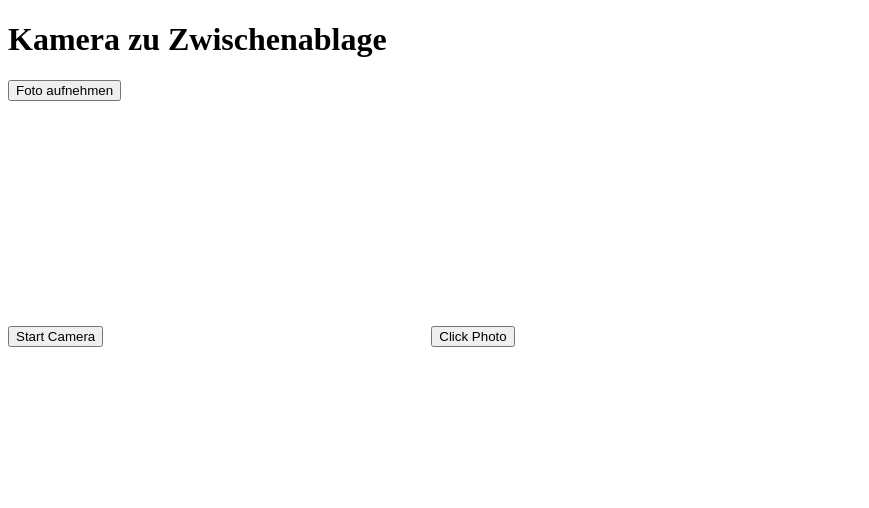
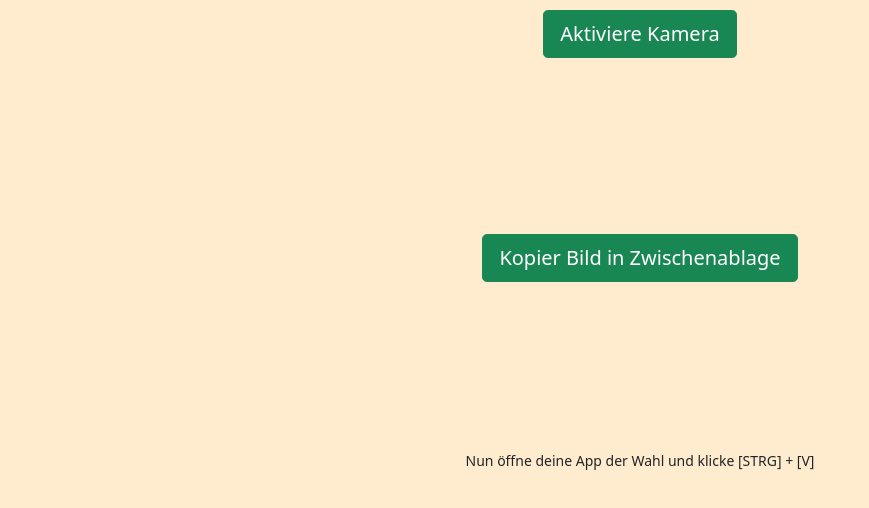
Before and after one commit to chrstnklb/webcam-to-clipboard, a plain HTML site: page index.html in a window 1280 px wide. Shown: the whole page, without its empty margins (0-869 px from the left). Drawn offline with nearby package versions, Linux system fonts and the light colour scheme.

Commit message:
Build the mvp and center align all elements.

```diff
--- a/index.html
+++ b/index.html
@@ -1,23 +1,58 @@
 <!DOCTYPE html>
 <html lang="en">
+
 <head>
   <meta charset="UTF-8" />
   <meta http-equiv="X-UA-Compatible" content="IE=edge" />
   <meta name="viewport" content="width=device-width, initial-scale=1.0" />
 
+  <link href="https://cdn.jsdelivr.net/npm/bootstrap@5.1.3/dist/css/bootstrap.min.css" rel="stylesheet"
+    integrity="sha384-1BmE4kWBq78iYhFldvKuhfTAU6auU8tT94WrHftjDbrCEXSU1oBoqyl2QvZ6jIW3" crossorigin="anonymous" />
+  <script src="https://cdn.jsdelivr.net/npm/bootstrap@5.1.3/dist/js/bootstrap.bundle.min.js"
+    integrity="sha384-ka7Sk0Gln4gmtz2MlQnikT1wXgYsOg+OMhuP+IlRH9sENBO0LRn5q+8nbTov4+1p"
+    crossorigin="anonymous"></script>
+
+  <link href="./style.css" rel="stylesheet">
+
   <title>Webcam to Clipboard</title>
+
 </head>
+
 <body>
-    <h1>Kamera zu Zwischenablage</h1>
-    <button onclick="test()">Foto aufnehmen</button>
 
-    <br />
+  <div class="container">
 
-    <button id="start-camera">Start Camera</button>
-    <video id="video" width="320" height="240" autoplay></video>
-    <button id="click-photo">Click Photo</button>
-    <canvas id="canvas" width="320" height="240"></canvas>
+    <div class="row">
+      <div class="col text-center" id="start-camera-col">
+        <button id="start-camera" type="button" class="btn btn-success btn-lg">Aktiviere Kamera</button>
+      </div>
+    </div>
+
+    <div class="row">
+      <div class="col text-center" id="video-col">
+        <video id="video" autoplay></video>
+      </div>
+    </div>
+
+    <div class="row">
+      <div class="col text-center" id="click-photo-col">
+        <button id="click-photo" type="button" class="btn btn-success btn-lg">Kopier Bild in Zwischenablage</button>
+      </div>
+    </div>
+
+    <div class="row">
+      <div class="col text-center" id="canvas-col">
+        <canvas id="canvas"></canvas>
+      </div>
+    </div>
+
+    <div class="row">
+      <div class="col text-center" id="strg-v-col">
+        <small id="strg-v" type="label">Nun öffne deine App der Wahl und klicke [STRG] + [V]</small>
+      </div>
+    </div>
+
 </body>
+<script src="./test.js"></script>
 
-  <script src="./test.js"></script>
 </html>
--- /dev/null
+++ b/style.css
@@ -0,0 +1,39 @@
+body {
+  background-color: blanchedalmond;
+}
+
+button {
+  margin: 10px;
+}
+
+canvas {
+  /* margin: 10px; */
+  width: 320;
+  height: 240;
+}
+
+video {
+  width: 320;
+  height: 240;
+}
+
+row {
+  width: 100px;
+}
+
+/*
+#start-camera-col {
+  background-color: rgba(200, 50, 230, 0.5);
+}
+#video-col {
+  background-color: rgba(150, 100, 230, 0.5);
+}
+#click-photo-col {
+  background-color: rgba(100, 150, 230, 0.5);
+}
+#canvas-col {
+  background-color: rgba(50, 200, 230, 0.5);
+}
+#strg-v-col{
+    background-color: rgba(00, 250, 230, 0.5);
+} */
--- a/test.js
+++ b/test.js
@@ -1,7 +1,3 @@
-function test() {
-  console.log(`bla`);
-}
-
 /** https://usefulangle.com/post/352/javascript-capture-image-from-camera
  *
  */
@@ -41,8 +37,3 @@ click_button.addEventListener("click", async function () {
     console.error(err.name, err.message);
   }
 });
-
-// canvas.toBlob(function(blob) {
-//     const item = new ClipboardItem({ "image/jpeg": blob });
-//     navigator.clipboard.write([item]);
-// });
```
Lines whose indentation alone changed are shown as unchanged.
